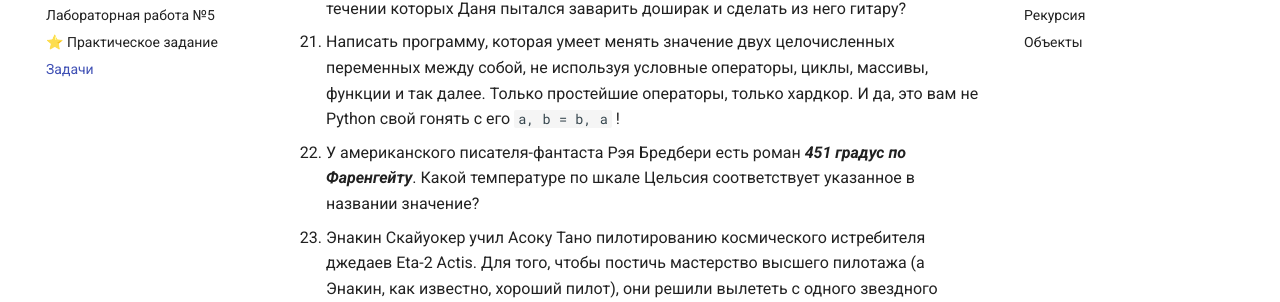
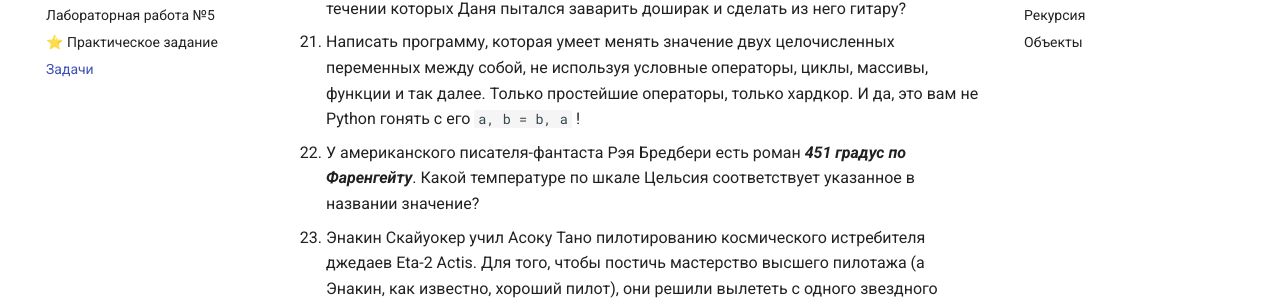
Before and after one commit to readonlyden/Programming-101, an MkDocs documentation site: the page built from docs/ПБПОИ/tasks.md, in a window 1280 px wide and 900 px high, scrolled down 2628 px. Shown: the part 228-530 px from the top of the window. Built offline with MkDocs 1.6.1 and Material for MkDocs 9.7.7, drawn with Linux system fonts in a browser that asks for light colours; emoji names are drawn with the system emoji font.

Commit message:
Fix task

```diff
--- a/docs/ПБПОИ/tasks.md
+++ b/docs/ПБПОИ/tasks.md
@@ -29,7 +29,7 @@
 18. Написать код, который рассчитывает на основе заданного радиуса сферы **`radius`** находит объем описанного вокруг этой сферы прямоугольного параллелепипеда. Используя полученный объем и заданную плотность **`density`**, определите, насколько тяжелым получится камень такого же объема и плотности, и можно ли его кинуть в местного задиру, который обижает уличного котэ. Низзя обижать котиков!
 19. Анна Кияма и Йо Асакура решили подготовиться к турниру шаманов. С некоторого заданного дня (**`dayStart`**) по некоторый другой день(позже первого, **`dayEnd`**, в этом же году) Анна мучала Йо, заставляла его бегать десятки километров, обижала Амидамару и заставляла Морти готовить. Йо, конечно же, есть не мог - он готовился к турниру. Сколько полных недель прошло за этот период?
 20. Даниил Крастер решил изготовить самодельную печку и приготовить в ней прекрасный бодрящий напиток (сначала он хотел ирландский виски, но решил всё таки приготовить чай). Он тестирует новую технологию и снимает ролик на YouTube. Даня очень не любит ждать, поэтому начал эксперимент ровно в полночь, а пока напиток готовится - он решил сделать гитару из доширака. С начала суток часовая стрелка повернулась на **`y`** градусов (`0 ≤ y ≤ 360`, **`y`** — вещественное число). Определить число полных часов и число полных минут, прошедших с начала суток, в течении которых Даня пытался заварить доширак и сделать из него гитару?
-21. Написать программу, которая умеет менять значение двух целочисленных переменных между собой, не используя условные операторы, циклы, массивы, функции и так далее. Только простейшие операторы, только хардкор. И да, это вам не Python свой гонять с его `a, b = b, a` !
+21. Написать программу, которая умеет менять значение двух целочисленных переменных между собой, не используя условные операторы, циклы, массивы, функции и так далее. Только простейшие операторы, только хардкор. И да, это вам не Python гонять с его `a, b = b, a` !
 22. У американского писателя-фантаста Рэя Бредбери есть роман ***451 градус  по Фаренгейту***. Какой температуре по шкале Цельсия соответствует указанное в названии значение?
 23. Энакин Скайуокер учил Асоку Тано пилотированию космического истребителя джедаев Eta-2 Actis. Для того, чтобы постичь мастерство высшего пилотажа (а Энакин, как известно, хороший пилот), они решили вылететь с одного звездного разрушителя класса Венатор до другого звездного разрушителя попроще (Аккламатор). Координаты первого корабля (`x1`, `y1`, `z1`) до другого (`x2`, `y2`, `z2`). Какое расстояние по прямой между двумя точками в космическом пространстве?
 
```
